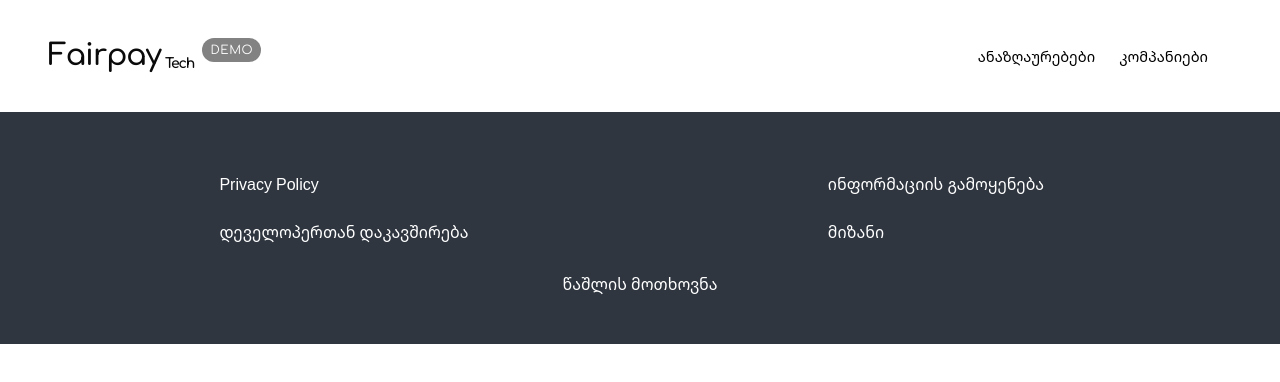
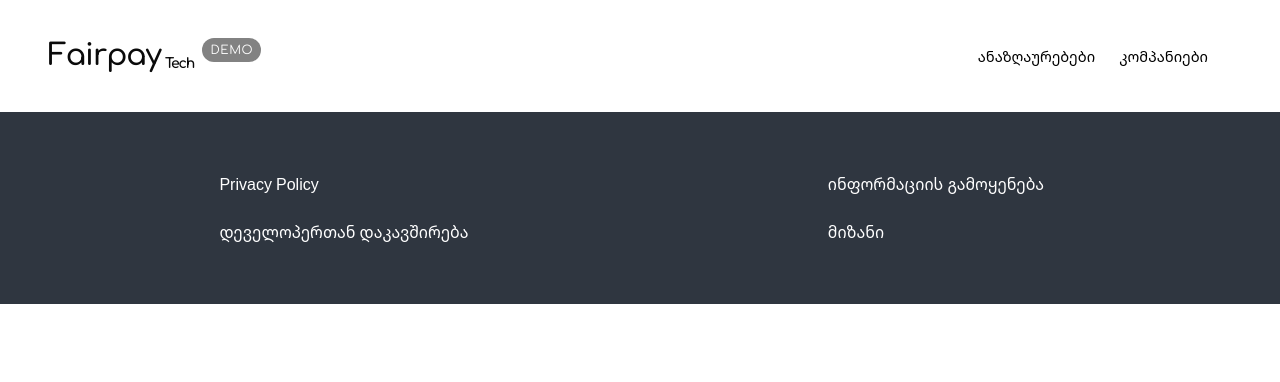
Before and after one commit to ItsMeSaba/fairpay-ge, a Next.js app: page /companies/1 in a window 1280 px wide. Shown: the top 382 px of the page. Built offline with nearby package versions, Linux system fonts and the light colour scheme; a web font is replaced by a local one.

Commit message:
feat: remove unnecessary link in footer

```diff
--- a/src/components/layout/footer/Footer.tsx
+++ b/src/components/layout/footer/Footer.tsx
@@ -1,5 +1,5 @@
-import style from "./styles.module.scss";
-import Link from "next/link";
+import style from './styles.module.scss';
+import Link from 'next/link';
 
 export function Footer() {
   return (
@@ -28,14 +28,14 @@ export function Footer() {
         <Link href="/info/destination">მიზანი</Link>
       </div>
 
-      <a
+      {/* <a
         className={style.deleteRequest}
         target="_blank"
         rel="noreferrer"
         href="https://mail.google.com/mail/?view=cm&fs=1&to=fairpay.ge@gmail.com&su=ინფორმაციის წაშლა"
       >
         წაშლის მოთხოვნა
-      </a>
+      </a> */}
     </div>
   );
 }
```
